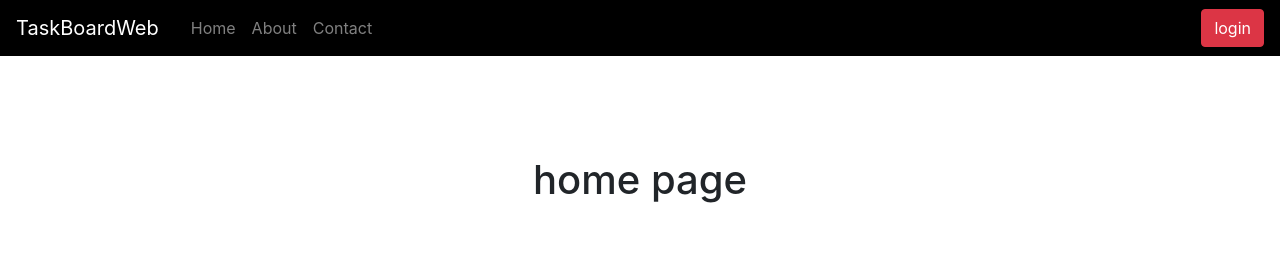
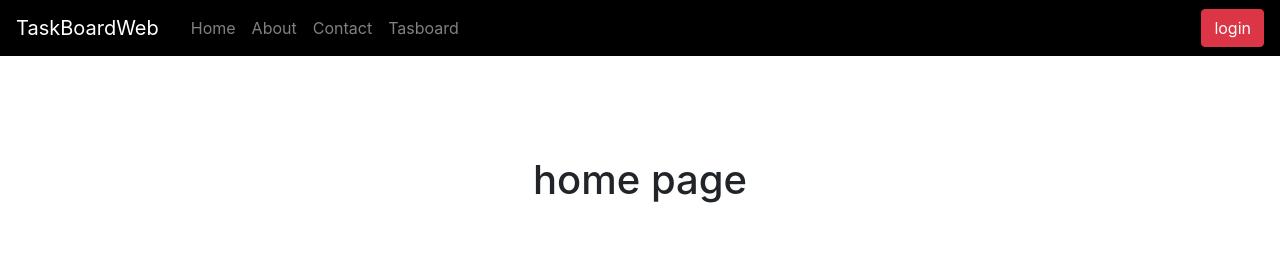
Before and after one commit to Marco0198/front_end_part_for_testing_project, a Vue app: page / in a window 1280 px wide. Shown: the top 254 px of the page. Built offline with nearby package versions, Linux system fonts and the light colour scheme.

Commit message:
some change on the navbar

```diff
--- a/src/components/layouts/TheNavBar.vue
+++ b/src/components/layouts/TheNavBar.vue
@@ -12,6 +12,8 @@
         <b-nav-item to="/" >Home</b-nav-item>
         <b-nav-item to="/about">About</b-nav-item>
         <b-nav-item to="/contact">Contact</b-nav-item>
+        <b-nav-item :to="{ path: '/Taskboard' }" >Tasboard</b-nav-item>
+
 
       </b-navbar-nav>
 
--- a/src/layouts/LayoutDefault.vue
+++ b/src/layouts/LayoutDefault.vue
@@ -10,6 +10,7 @@
     <the-footer></the-footer>
     </footer>
   </div>
+
 </template>
 
 <script>
@@ -27,7 +28,8 @@ export default {
   justify-content :center;
   margin-top: 100px;
   text-align: center;
-  margin-bottom: 700px;
+  min-height:800px;
+ background-attachment: fixed;
 
 }
 </style>
```
